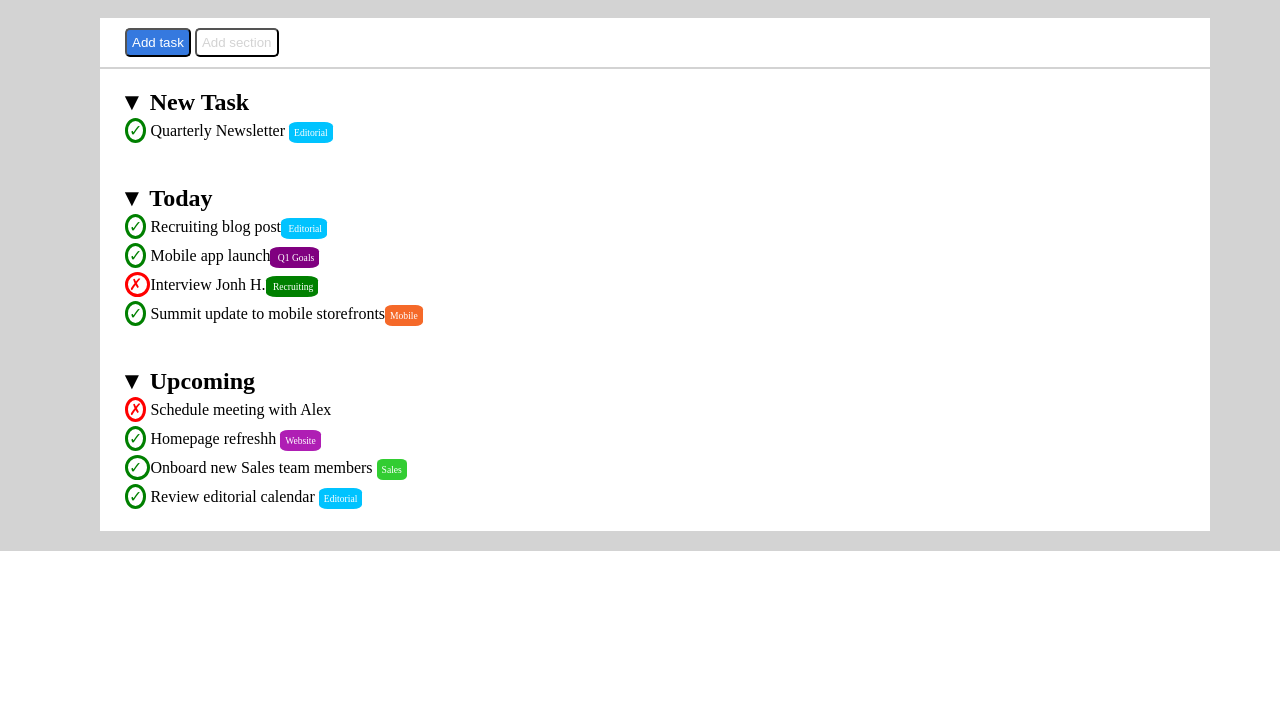
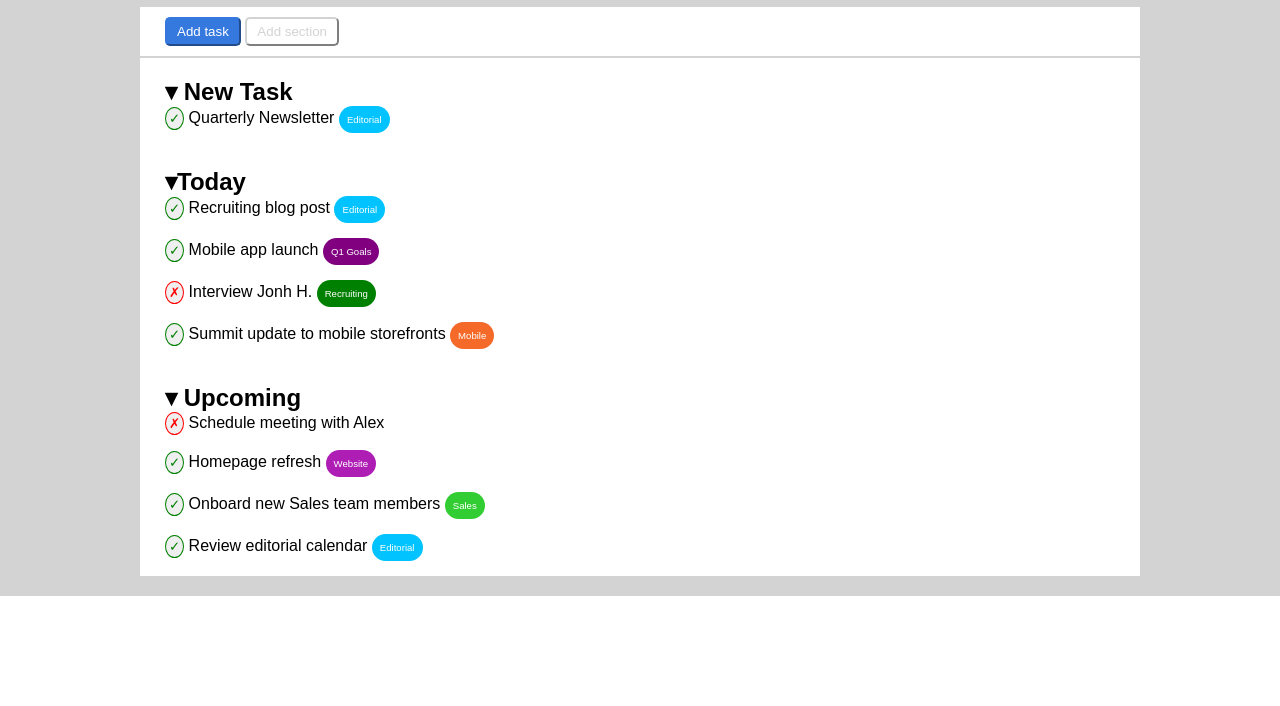
Before and after one commit to AndreaBeltramin/html-css-toboolist, a plain HTML site: page index.html in a window 1280 px wide. Shown: the part 94-800 px from the top of the page. Drawn offline with Linux system fonts and the light colour scheme.

Commit message:
fix button and list

```diff
--- a/css/style.css
+++ b/css/style.css
@@ -1,117 +1,125 @@
 /*RESET*/
-*{
+
+* {
 	box-sizing: border-box;
 	margin: 0;
 	padding: 0;
 }
+
+body {
+	font-family: Arial, Helvetica, sans-serif;
+}
+
 /*UTILS*/
-.container{
+
+.container {
 	margin: 0 auto;
 	padding: 0;
 	width: 1000px;
 	max-width: 100%;
+	background-color: white;
+}
+
+button {
+	padding: 5px 10px;
+	border-radius: 5px;
 }
 
 /*header*/
-.header{
+
+.header {
 	padding-left: 10px;
-    padding-top: 10px;
 	line-height: 80px;
-    font-size: 1.5rem;
 }
 
-.logo{
+.logo {
 	height: 50px;
 	vertical-align: middle;
 }
-.title-header{
+
+.title-header {
 	display: inline;
 	vertical-align: middle;
-}
-
-.first-button{
-    background-color: #3579df;
-    color: white;
-    padding: 5px;
-    border-radius: 5px;
-}
-.second-button{
-    background-color: white;
-    color: lightgray;
-    padding: 5px;
-    border-radius: 5px;
+	font-size: 2.3rem;
+	font-weight: bolder;
 }
 
 /*main*/
-.main-box{
+
+.main-box {
 	background-color: lightgray;
 	padding: 20px;
 }
 
-.second-box{
-    background-color: white;
-    margin-left: 80px;
-    margin-right: 50px;
-
-}
-.top-section{
+.button-section {
 	border-bottom: solid 2px;
 	border-color: lightgray;
-    padding-top: 10px;
-    padding-bottom: 10px;
-    padding-left: 25px;
+	padding: 10px 25px;
 }
-.second-section{
-    padding: 20px;
+
+.first-button {
+	background-color: #3579df;
+	color: white;
+	border-color: #3579df;
 }
-.third-section{
-    padding: 20px;
+
+.second-button {
+	background-color: white;
+	color: lightgray;
+	border-color: lightgray;
 }
-.section4{
-    padding: 20px;
+
+ul {
+	list-style: none;
+	padding: 20px 25px 0;
 }
-ul{
-    list-style: none;
+
+li {
+	padding-bottom: 15px;
 }
-.check{
+
+li > button {
+	border-style: none;
+}
+
+.check {
 	border-radius: 50%;
-    border: solid;
-    border-color: green;
-    padding: 1px;
+	border: solid green 1px;
+	padding: 3px;
 	color: green;
 }
 
-.cross{
+.cross {
 	border-radius: 50%;
-    border: solid;
-    border-color: red;
-    padding: 1px;
+	border: solid red 1px;
+	padding: 3px;
 	color: red;
 }
 
-.check-list{
+.check-list {
 	color: white;
-    border-radius: 20%;
-    padding: 5px;
+	border-radius: 20px;
+	padding: 8px;
 	background-color: rgb(0, 195, 255);
 	font-size: 0.6rem;
 }
-li{
-    padding: 5px;
+
+.Q1goals {
+	background-color: purple;
 }
 
-#Q1goals{
-    background-color: purple;
-}
-#recruiting{
+.recruiting {
 	background-color: green;
 }
-#mobile{
+
+.mobile {
 	background-color: rgb(245, 105, 41);
 }
-#website{
+
+.website {
 	background-color: rgb(175, 30, 180);
 }
-#sales{
+
+.sales {
 	background-color: limegreen;
 }
--- a/index.html
+++ b/index.html
@@ -1,65 +1,73 @@
 <!DOCTYPE html>
 <html lang="en">
 	<head>
-    <meta charset="UTF-8">
-    <meta name="viewport" content="width=device-width, initial-scale=1.0">
-    <link rel="stylesheet" href="./css/style.css">
+		<meta charset="UTF-8" />
+		<meta name="viewport" content="width=device-width, initial-scale=1.0" />
+		<link rel="stylesheet" href="./css/style.css" />
 		<title>Toboolist</title>
 	</head>
-<body class="cointainer">
+	<body>
 		<header>
 			<div class="header">
-            <img src="./img/Logo.png" alt="logo" class="logo">
+				<img src="./img/Logo.png" alt="logo" class="logo" />
 				<h1 class="title-header">Toboolist</h1>
 			</div>
 		</header>
-    <div class="main-box">
-        <main class="second-box">
-            <section class="top-section">
-                <button type="button" class="first-button">Add task</button>
-                <button type="button" class="second-button">Add section</button>
+		<main class="main-box">
+			<div class="container">
+				<section class="button-section">
+					<button class="first-button">Add task</button>
+					<button class="second-button">Add section</button>
 				</section>
-            <section class="second-section">
+				<section class="list-section">
 					<ul>
-                    <h2>&#9660 New Task</h2>
+						<h2>&blacktriangledown; New Task</h2>
 						<li>
-                        <span class="check">&check;</span> Quarterly Newsletter <span class="check-list"> Editorial</span>
+							<button class="check">&check;</button> Quarterly Newsletter
+							<button class="check-list">Editorial</button>
+						</li>
+					</ul>
+					<ul>
+						<h2>&blacktriangledown;Today</h2>
+						<li>
+							<button class="check">&check;</button> Recruiting blog post
+							<button class="check-list">Editorial</button>
+						</li>
+						<li>
+							<button class="check">&check;</button> Mobile app launch
+							<button class="check-list Q1goals">Q1 Goals</button>
+						</li>
+						<li>
+							<button class="cross">&cross;</button> Interview Jonh H.
+							<button class="check-list recruiting">Recruiting</button>
+						</li>
+						<li>
+							<button class="check">&check;</button> Summit update to mobile
+							storefronts
+							<button class="check-list mobile">Mobile</button>
+						</li>
+					</ul>
+					<ul>
+						<h2>&blacktriangledown; Upcoming</h2>
+						<li>
+							<button class="cross">&cross;</button> Schedule meeting with Alex
+						</li>
+						<li>
+							<button class="check">&check;</button> Homepage refresh
+							<button class="check-list website">Website</button>
+						</li>
+						<li>
+							<button class="check">&check;</button> Onboard new Sales team
+							members
+							<button class="check-list sales">Sales</button>
+						</li>
+						<li>
+							<button class="check">&check;</button> Review editorial calendar
+							<button class="check-list">Editorial</button>
 						</li>
 					</ul>
 				</section>
-            <section class="third-section">
-                <ul><h2>&#9660 Today</h2>
-                    <li>
-                     <span class="check">&check;</span> Recruiting blog post<span class="check-list"> Editorial</span>
-                    </li>
-                    <li>
-                        <span class="check">&check;</span> Mobile app launch<span class="check-list" id="Q1goals"> Q1 Goals</span>
-                    </li>
-                    <li>
-                        <span class="cross">&cross; </span> Interview Jonh H.<span class="check-list" id="recruiting"> Recruiting</span>
-                    </li>
-                    <li>
-                        <span class="check">&check;</span> Summit update to mobile storefronts<span class="check-list" id="mobile">Mobile</span>
-                    </li>
-                </ul>
-            </section>
-            <section class="section4">
-                <ul><h2>&#9660 Upcoming</h2>
-                    <li>
-                        <span class="cross">&cross;</span> Schedule meeting with Alex
-                    </li>
-                    <li>
-                        <span class="check">&check;</span> Homepage refreshh <span class="check-list" id="website"> Website</span>
-                    </li>
-                    <li>
-                        <span class="check">&check; </span> Onboard new Sales team members <span class="check-list" id="sales"> Sales</span>
-                    </li>
-                    <li>
-                        <span class="check">&check;</span> Review editorial calendar <span class="check-list"> Editorial</span>
-                    </li>
-                </ul>
-            </section>
+			</div>
 		</main>
-    </div>
 	</body>
 </html>
```
Lines whose indentation alone changed are shown as unchanged.
